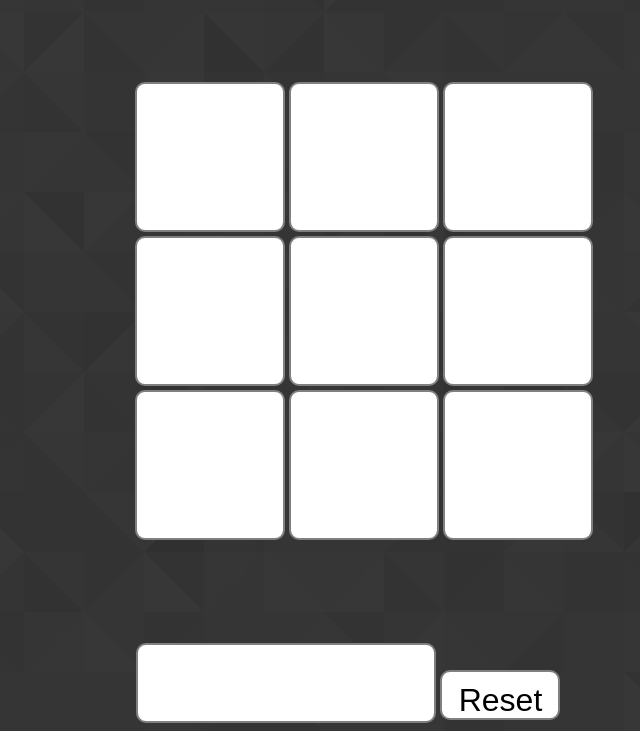
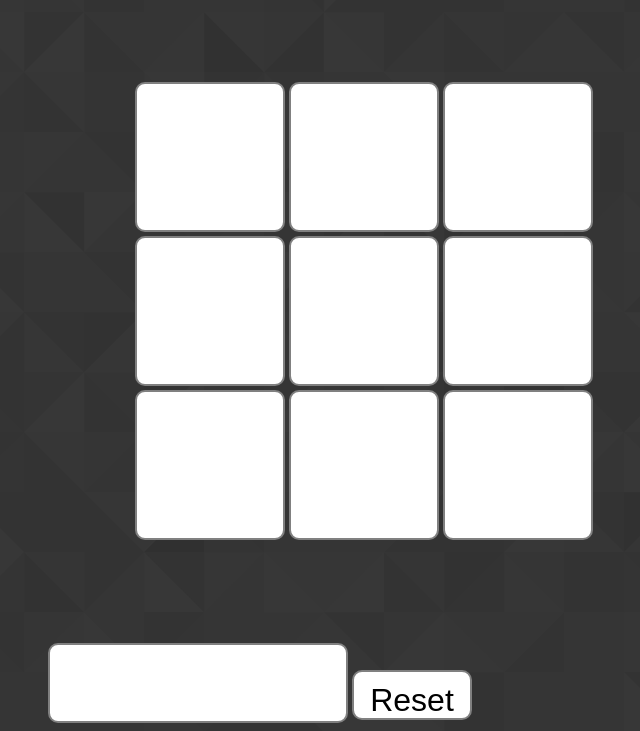
Before and after one commit to dkendrick25/Tic-Tac-Toe, a plain HTML site: page index.html in a window 1280 px wide. Shown: the part 108-839 px from the top of the page, without its empty margins (276-916 px from the left). Drawn offline with Linux system fonts and the light colour scheme.

Commit message:
added styling

```diff
--- a/style.css
+++ b/style.css
@@ -57,7 +57,7 @@ h1 {
 .scoreboard {
   width:300px;
   height:80px;
-  margin-left: 32%;
+  margin-left: 25%;
 }
 
 .reset {
```
